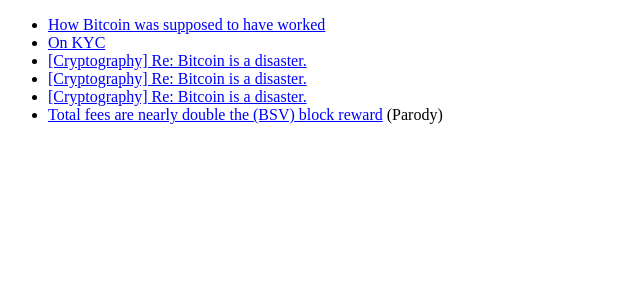
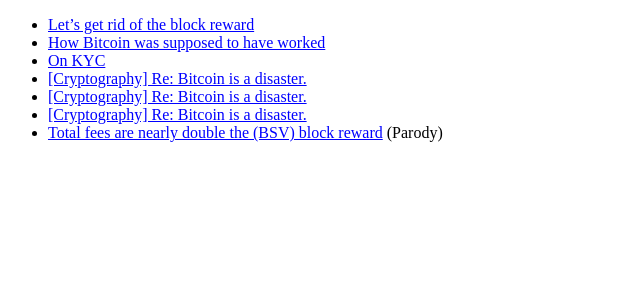
Before and after one commit to 0x000m/0x000m.github.io, a Jekyll site: the page built from bitcoin/index.md, in a window 1280 px wide. Shown: the top 300 px of the page, without its empty margins (0-640 px from the left). Built offline with Jekyll 4.4.1, drawn with Linux system fonts in a browser that asks for light colours.

Commit message:
Update index.md

```diff
--- a/bitcoin/index.md
+++ b/bitcoin/index.md
@@ -3,6 +3,7 @@
 layout: default
 ---
 
+- [Let's get rid of the block reward](/bitcoin/7.txt)
 - [How Bitcoin was supposed to have worked](/bitcoin/1.txt)
 - [On KYC](/bitcoin/2.txt)
 - [[Cryptography] Re: Bitcoin is a disaster.](/bitcoin/3.txt)
```
